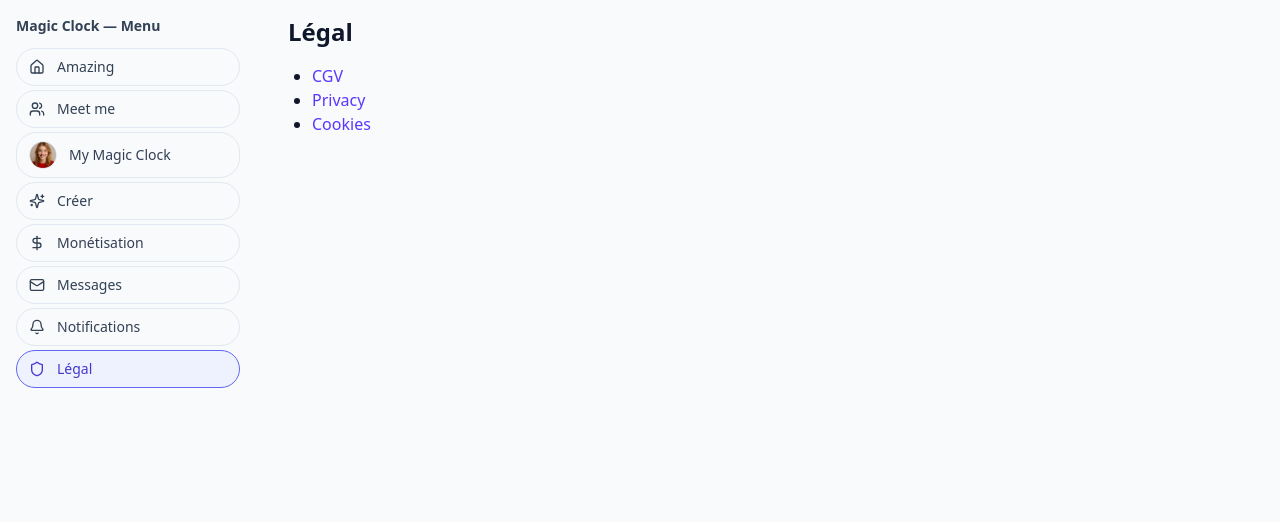
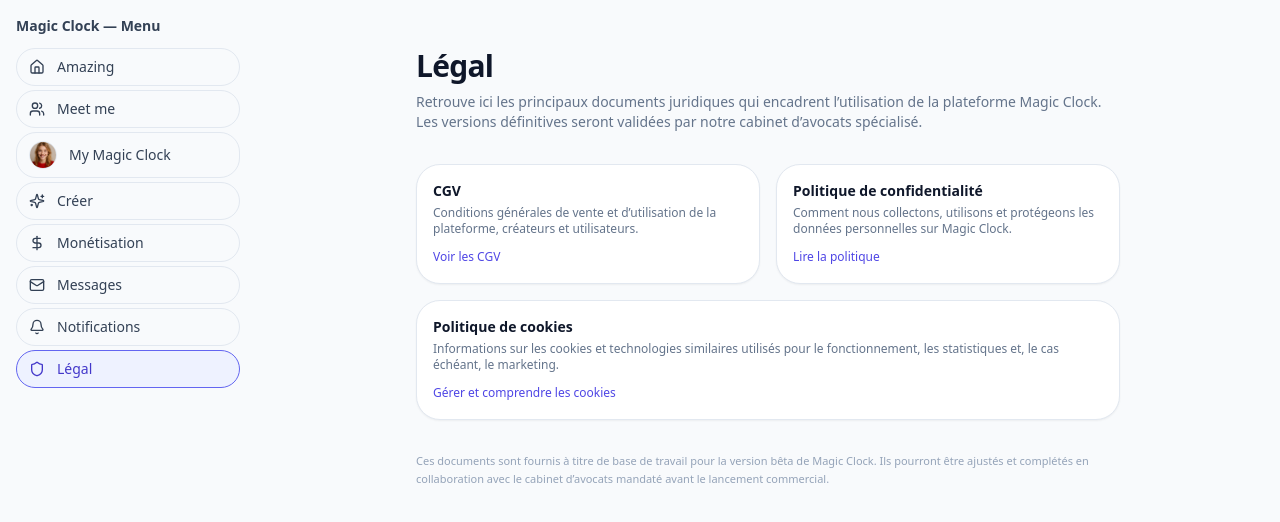
Before and after one commit to welcome-magic-clock/magic-clock-web-mvp, a Next.js app: page /legal in a window 1280 px wide. Shown: the top 522 px of the page. Built offline with nearby package versions, Linux system fonts and the light colour scheme.

Commit message:
Update page.tsx

```diff
--- a/app/legal/page.tsx
+++ b/app/legal/page.tsx
@@ -1 +1,85 @@
-export default ()=> <section className='container space-y-4'><h1 className='text-2xl font-semibold'>Légal</h1><ul className='list-disc ml-6'><li><a className='link' href='/legal/cgv'>CGV</a></li><li><a className='link' href='/legal/privacy'>Privacy</a></li><li><a className='link' href='/legal/cookies'>Cookies</a></li></ul></section>
+// app/legal/page.tsx
+import Link from "next/link";
+
+export const metadata = {
+  title: "Légal – Magic Clock",
+};
+
+export default function LegalIndexPage() {
+  return (
+    <main className="mx-auto max-w-3xl px-4 pb-16 pt-8 sm:px-6 lg:px-8">
+      {/* Header */}
+      <header className="mb-8">
+        <h1 className="text-2xl font-semibold tracking-tight text-slate-900 sm:text-3xl">
+          Légal
+        </h1>
+        <p className="mt-2 text-sm text-slate-500">
+          Retrouve ici les principaux documents juridiques qui encadrent
+          l’utilisation de la plateforme Magic Clock. Les versions définitives
+          seront validées par notre cabinet d’avocats spécialisé.
+        </p>
+      </header>
+
+      {/* Cards container */}
+      <section className="grid gap-4 sm:grid-cols-2">
+        {/* CGV */}
+        <article className="rounded-2xl border border-slate-200 bg-white p-4 shadow-sm">
+          <h2 className="text-sm font-semibold text-slate-900">CGV</h2>
+          <p className="mt-1 text-xs text-slate-500">
+            Conditions générales de vente et d’utilisation de la plateforme,
+            créateurs et utilisateurs.
+          </p>
+          <Link
+            href="/legal/cgv"
+            className="mt-3 inline-flex text-xs font-medium text-indigo-600 hover:text-indigo-700"
+          >
+            Voir les CGV
+          </Link>
+        </article>
+
+        {/* Privacy */}
+        <article className="rounded-2xl border border-slate-200 bg-white p-4 shadow-sm">
+          <h2 className="text-sm font-semibold text-slate-900">
+            Politique de confidentialité
+          </h2>
+          <p className="mt-1 text-xs text-slate-500">
+            Comment nous collectons, utilisons et protégeons les données
+            personnelles sur Magic Clock.
+          </p>
+          <Link
+            href="/legal/privacy"
+            className="mt-3 inline-flex text-xs font-medium text-indigo-600 hover:text-indigo-700"
+          >
+            Lire la politique
+          </Link>
+        </article>
+
+        {/* Cookies */}
+        <article className="rounded-2xl border border-slate-200 bg-white p-4 shadow-sm sm:col-span-2">
+          <h2 className="text-sm font-semibold text-slate-900">
+            Politique de cookies
+          </h2>
+          <p className="mt-1 text-xs text-slate-500">
+            Informations sur les cookies et technologies similaires utilisés
+            pour le fonctionnement, les statistiques et, le cas échéant, le
+            marketing.
+          </p>
+          <Link
+            href="/legal/cookies"
+            className="mt-3 inline-flex text-xs font-medium text-indigo-600 hover:text-indigo-700"
+          >
+            Gérer et comprendre les cookies
+          </Link>
+        </article>
+      </section>
+
+      {/* Petit rappel en bas */}
+      <p className="mt-8 text-[11px] leading-relaxed text-slate-400">
+        Ces documents sont fournis à titre de base de travail pour la version
+        bêta de Magic Clock. Ils pourront être ajustés et complétés en
+        collaboration avec le cabinet d’avocats mandaté avant le lancement
+        commercial.
+      </p>
+    </main>
+  );
+}
```
